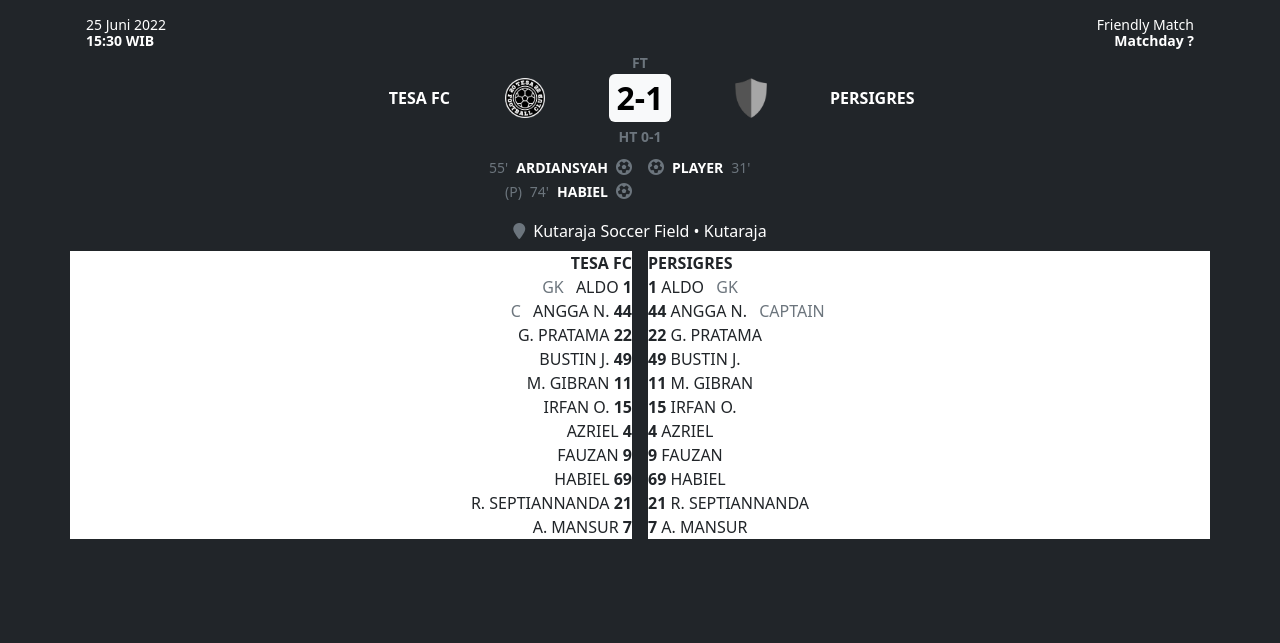
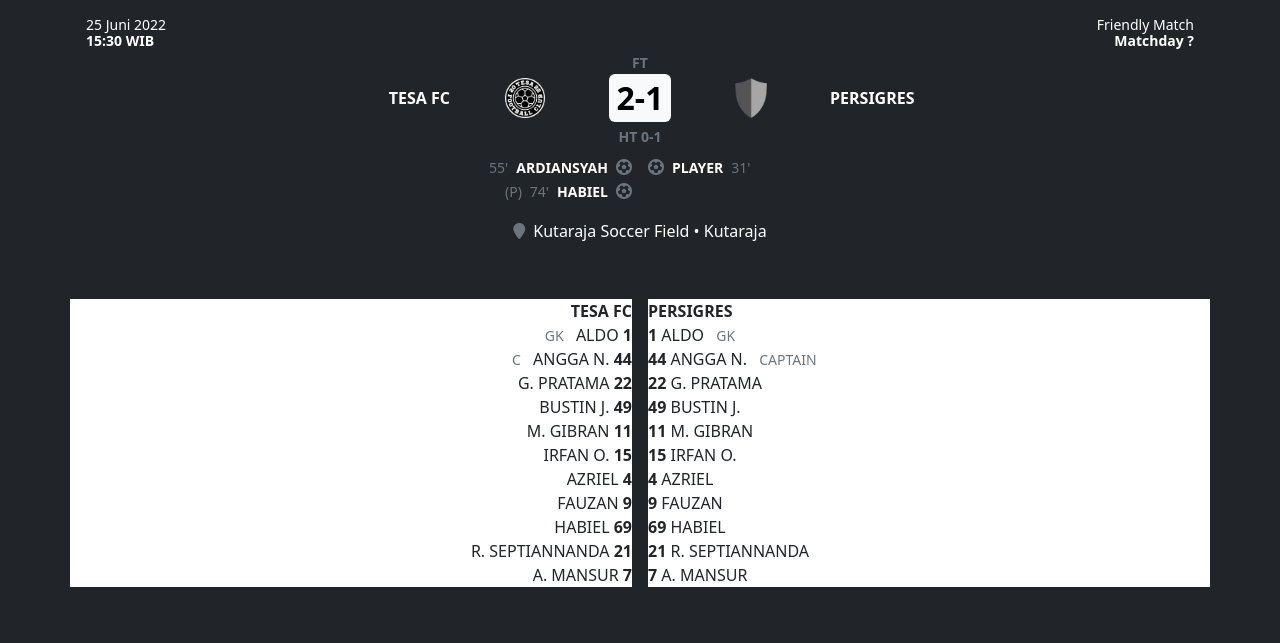
Before and after one commit to tesafc/tesafc.github.io, a Jekyll site: the page built from _matches/2022-06-25.md, in a window 1280 px wide. Shown: the part 781-1424 px from the top of the page. Built offline with Jekyll 4.4.1, drawn with Linux system fonts in a browser that asks for light colours; nearby versions of some CDN libraries; before the commit the page ends 1376 px from its top, so only the background shows below that.

Commit message:
Update match.html

```diff
--- a/_layouts/match.html
+++ b/_layouts/match.html
@@ -70,7 +70,8 @@
     </div>
   </div>
   {% if page.lineup %}
-  <div class="container px-0">
+  <div class="container px-0 mt-5">
+    <h3 class="text-center text-uppercase mb-3"></h3>
     <div class="row g-0">
       {% if page.lineup.home-team.lineup %}
       <ul class="col-6 list-group border-0 rounded-0 p-0 pe-2 pb-2">
@@ -79,7 +80,7 @@
         </li>
         {% for player in page.lineup.home-team.lineup %}
         <li class="list-group-item text-end border-0 p-0">
-          {% if player.role %}<span class="text-uppercase text-secondary pe-2">{{ player.role }}</span>{% endif %}
+          {% if player.role %}<small class="text-uppercase text-secondary pe-2">{{ player.role }}</small>{% endif %}
           <span class="text-uppercase">{{ player.name }}</span>
           <span class="text-uppercase fw-bolder">{{ player.no-punggung }}</span>
         </li>
@@ -95,7 +96,7 @@
         <li class="list-group-item text-start border-0 p-0">
           <span class="text-uppercase fw-bolder">{{ player.no-punggung }}</span>
           <span class="text-uppercase">{{ player.name }}</span>
-          {% if player.role %}<span class="text-uppercase text-secondary ps-2">{{ player.role }}</span>{% endif %}
+          {% if player.role %}<small class="text-uppercase text-secondary ps-2">{{ player.role }}</small>{% endif %}
         </li>
         {% endfor %}
       </ul>
```
